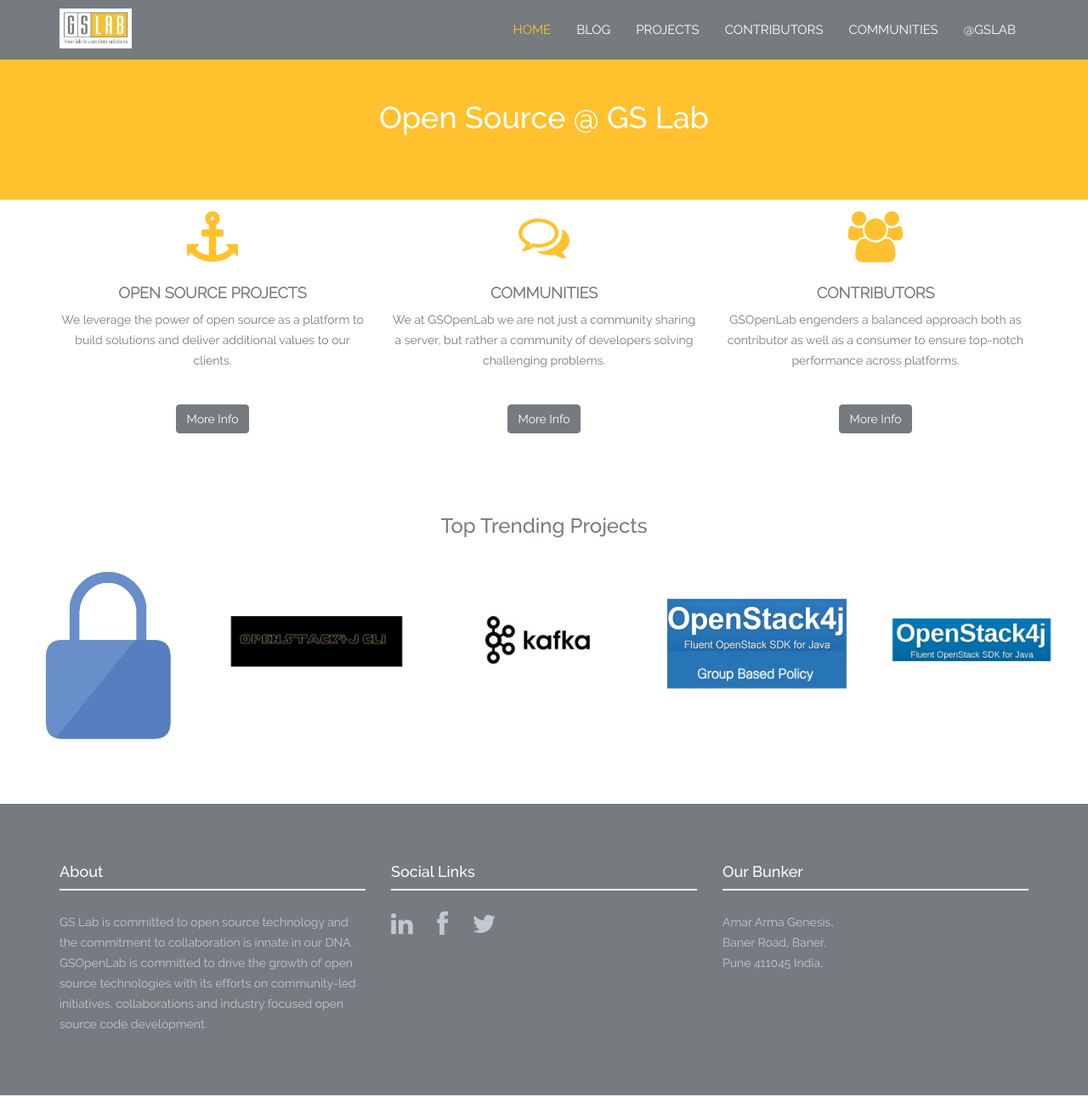
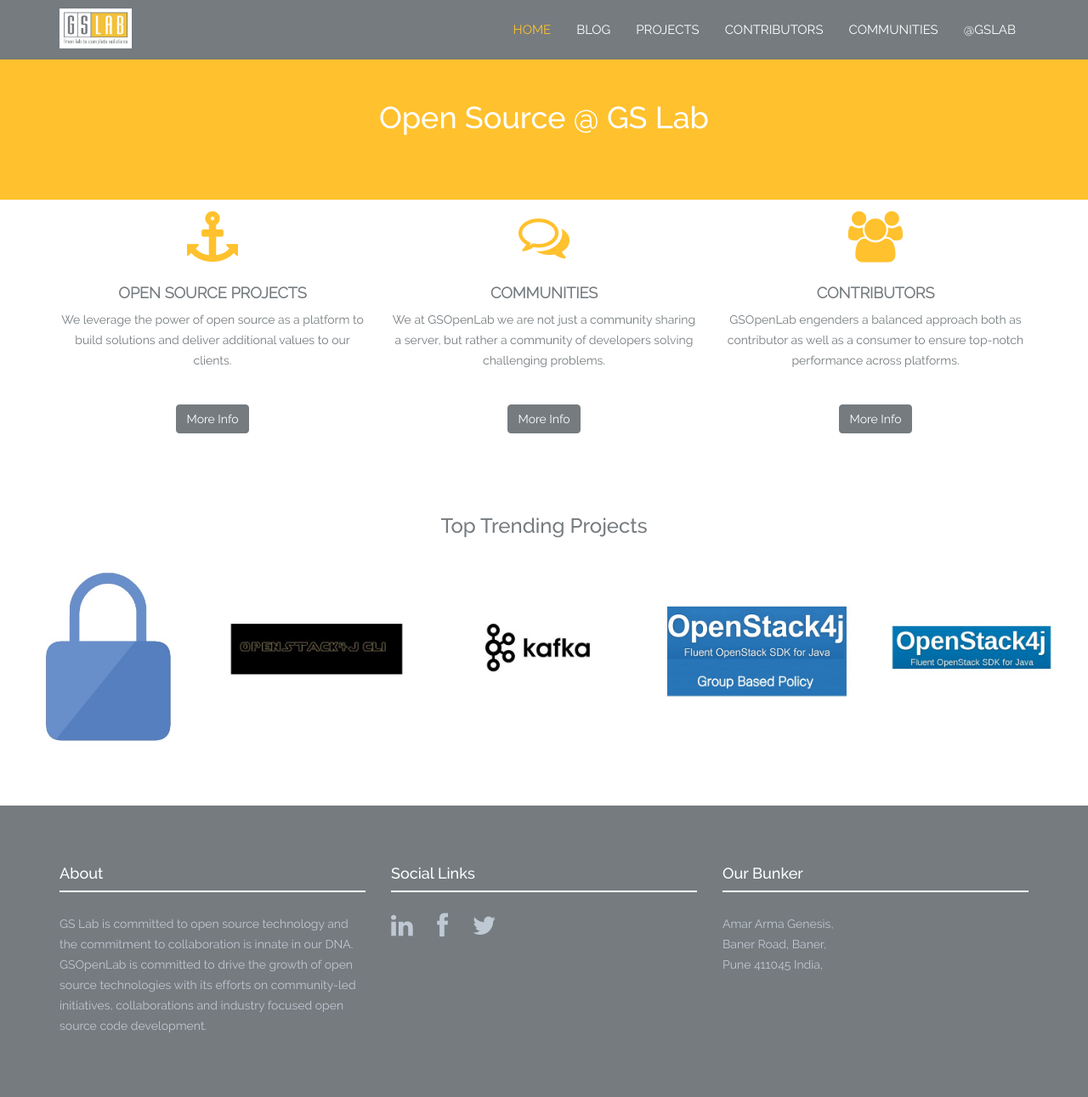
Before and after one commit to Akshada04/gslabopensource, a Jekyll site: the page built from index.html, in a window 1280 px wide and 1291 px high. Shown: the whole window at 85% size. Built offline with Jekyll 4.4.1, drawn with Linux system fonts in a browser that asks for light colours; nearby versions of some CDN libraries.

Commit message:
Update hoverex-all.css

```diff
--- a/assets/css/hoverex-all.css
+++ b/assets/css/hoverex-all.css
@@ -2,7 +2,8 @@
 {
 	position:relative;
 	zoom:1;
-        height: 213px;
+        height: 230px;
+	width:93%;
      text-align: center;
      vertical-align: middle;
      display: table-cell;
```
